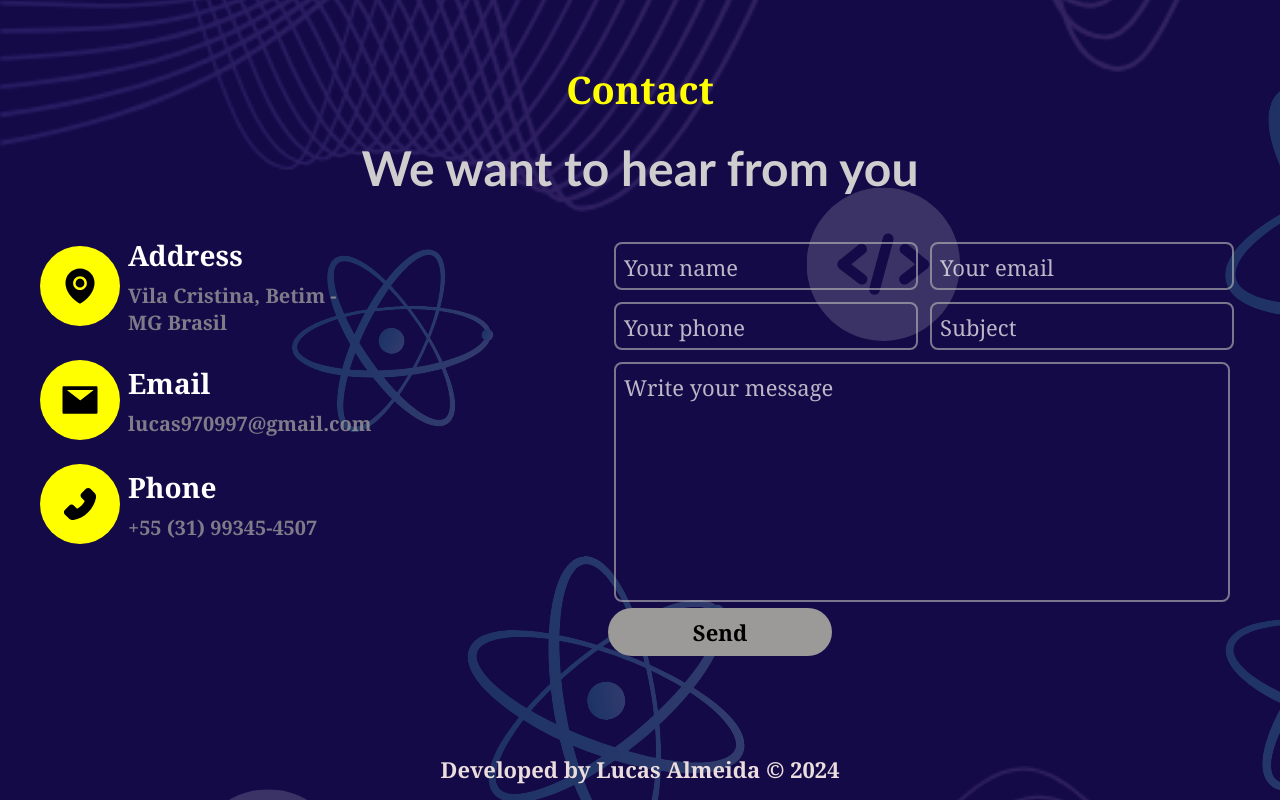
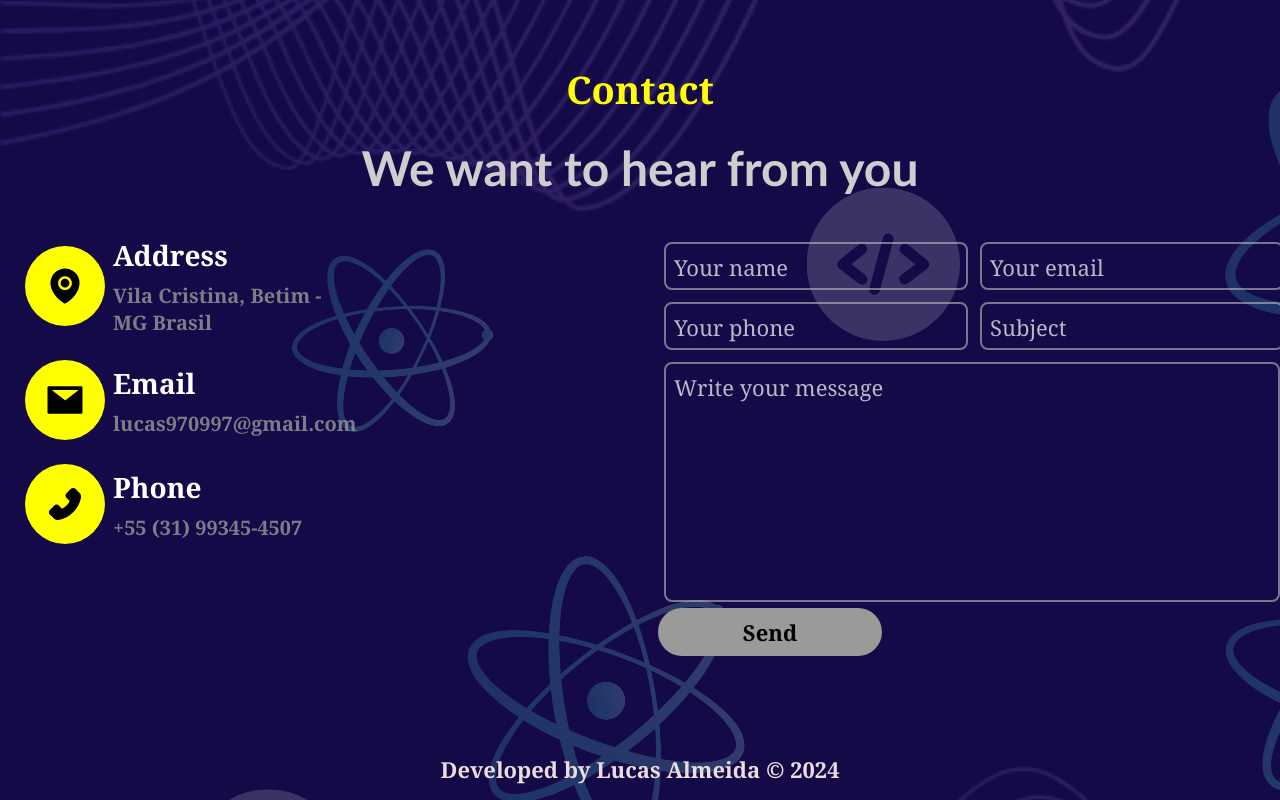
Before and after one commit to LucasPereira9/personalPortfolio, a Next.js app: page /en in a window 1280 px wide. Shown: the part 5911-6711 px from the top of the page. Built offline with nearby package versions, Linux system fonts and the light colour scheme.

Commit message:
feat: animations

```diff
--- a/src/components/about/index.tsx
+++ b/src/components/about/index.tsx
@@ -14,9 +14,9 @@ export default function About(props: IAboutProps) {
     const [refLeft, inViewLeft] = useInView({triggerOnce: false});
     const [refRight, inViewRight] = useInView({triggerOnce: false});
 
-    const leftContainerProps = useSpring({
+   const leftContainerProps = useSpring({
         opacity: inViewLeft ? 1 : 0,
-        from: { opacity: 0 },
+        from: { opacity: 0},
         config: { duration: 1000 },
       });
     const rightContainerProps = useSpring({
--- a/src/components/contact/index.tsx
+++ b/src/components/contact/index.tsx
@@ -21,6 +21,7 @@ export default function Contact(props: IContactProps) {
     const [isDisabled, setIsDisabled] =  React.useState(true as boolean)
     const [errorSendingEmail, setErrorSendingEmail] =  React.useState(false as boolean)
     const [isModalOpen, setIsModalOpen] =  React.useState(false as boolean)
+    const [isPhoneType, setIsPhoneType] = React.useState(false as boolean);
 
     const [refLeft, inViewLeft] = useInView({triggerOnce: false});
     const [refRight, inViewRight] = useInView({triggerOnce: false});
@@ -28,12 +29,15 @@ export default function Contact(props: IContactProps) {
 
     const leftContainerProps = useSpring({
       opacity: inViewLeft ? 1 : 0,
-        from: { opacity: 0},
+      transform: isPhoneType ? undefined : (inViewLeft ? 'translateX(0px)' : 'translateX(-15px)'),
+      from: { opacity: 0, transform: isPhoneType ? undefined : 'translateX(-15px)' },
       config: { duration: 1000 },
     });
+
     const rightContainerProps = useSpring({
       opacity: inViewRight ? 1 : 0,
-        from: { opacity: 0 },
+      transform: isPhoneType ? undefined : (inViewRight ? 'translateX(0px)' : 'translateX(50px)'),
+      from: { opacity: 0, transform: isPhoneType ? undefined : 'translateX(50px)' },
       config: { duration: 1000 },
     });
 
@@ -75,6 +79,23 @@ export default function Contact(props: IContactProps) {
     React.useEffect(() => {
         const allFieldsFilled = Object.values(formData).every(value => value.trim() !== '');
         setIsDisabled(!allFieldsFilled)
+
+        function handleResize() {
+          const screenWidth = window.innerWidth;
+          if (screenWidth < 1300) {
+            setIsPhoneType(true);
+          } else {
+            setIsPhoneType(false);
+          }
+        }
+
+        window.addEventListener('resize', handleResize);
+
+      handleResize();
+
+      return () => {
+        window.removeEventListener('resize', handleResize);
+      };
     }, [formData]);
 
 
```
Lines whose indentation alone changed are shown as unchanged.
